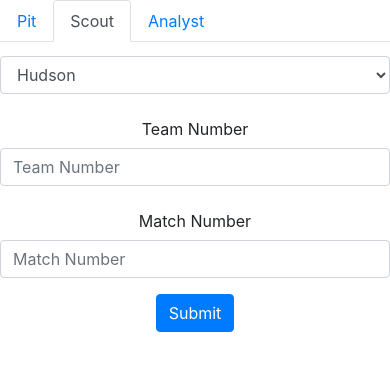
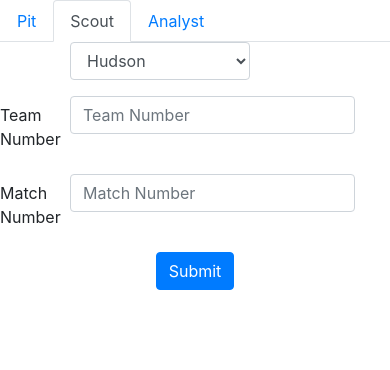
Before and after one commit to RoboTigers/FRCScout2020, a React (Create React App) app in the folder client/: page / in a window 390 px wide. Both pictures are taken after a click on the tab "Scout". Shown: the top 370 px of the page. Built offline with nearby package versions, Linux system fonts and the light colour scheme.

Commit message:
use xs for cell phone sizing and styling

```diff
--- a/client/src/components/ScoutContent.js
+++ b/client/src/components/ScoutContent.js
@@ -11,8 +11,8 @@ class ScoutContent extends Component {
 <Form>
 
 <Form.Group as={Row} controlId="formCompetition">
-  <Form.Label column sm="2"></Form.Label>
-  <Col sm="6">
+  <Form.Label column xs="2"></Form.Label>
+  <Col xs="6">
     <Form.Control as="select">
       <option>Hudson</option>
        <option>Long Island</option>
@@ -21,19 +21,19 @@ class ScoutContent extends Component {
   </Form.Group>
 
   <Form.Group as={Row} controlId="formTeamNum">
-    <Form.Label column sm="2">
+    <Form.Label column xs="2">
       Team Number
     </Form.Label>
-    <Col sm="9">
+    <Col xs="9">
       <Form.Control type="text" placeholder="Team Number" />
     </Col>
   </Form.Group>
 
   <Form.Group as={Row} controlId="formMatchNum">
-    <Form.Label column sm="2">
+    <Form.Label column xs="2">
       Match Number
     </Form.Label>
-    <Col sm="9">
+    <Col xs="9">
       <Form.Control type="text" placeholder="Match Number" />
     </Col>
   </Form.Group>
```
